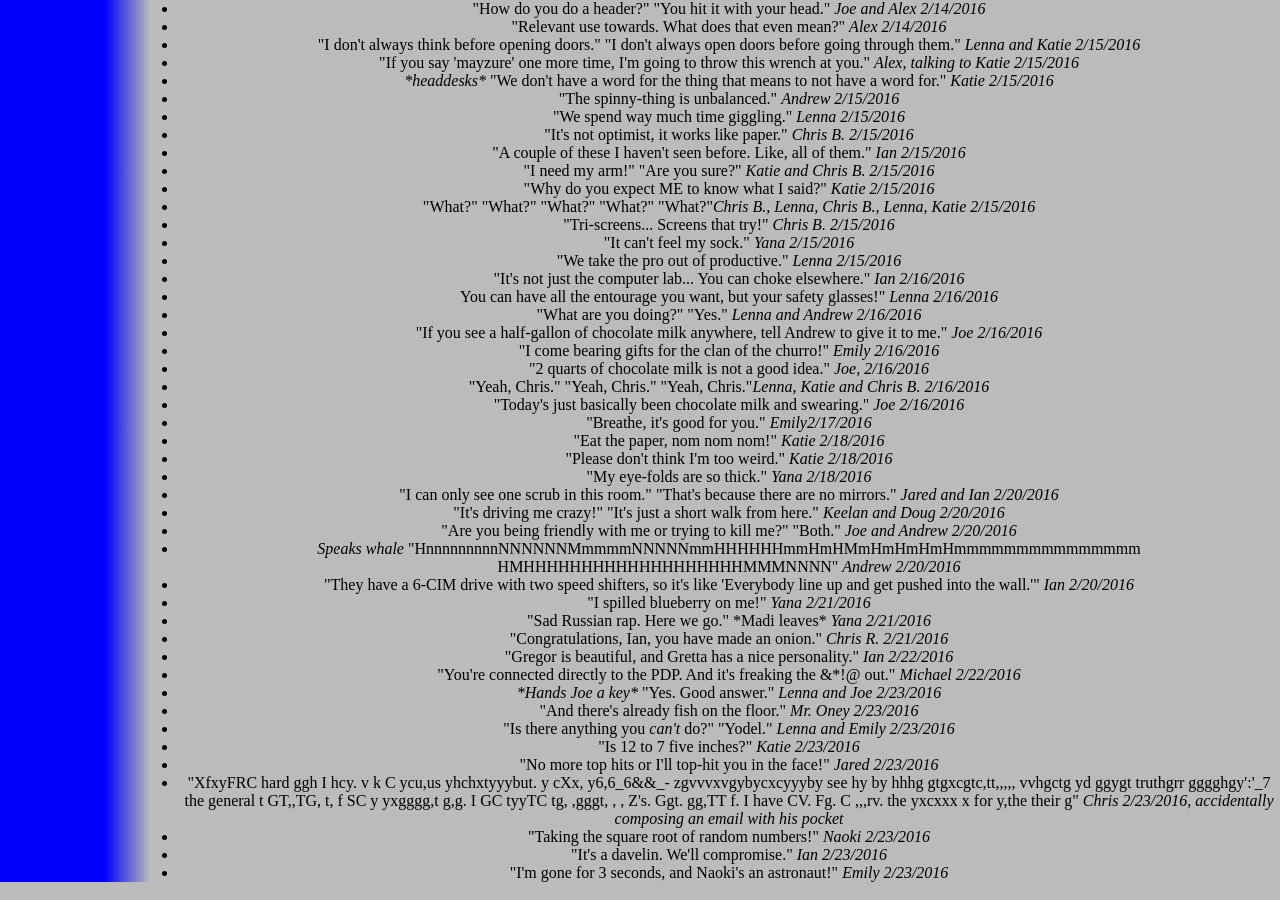
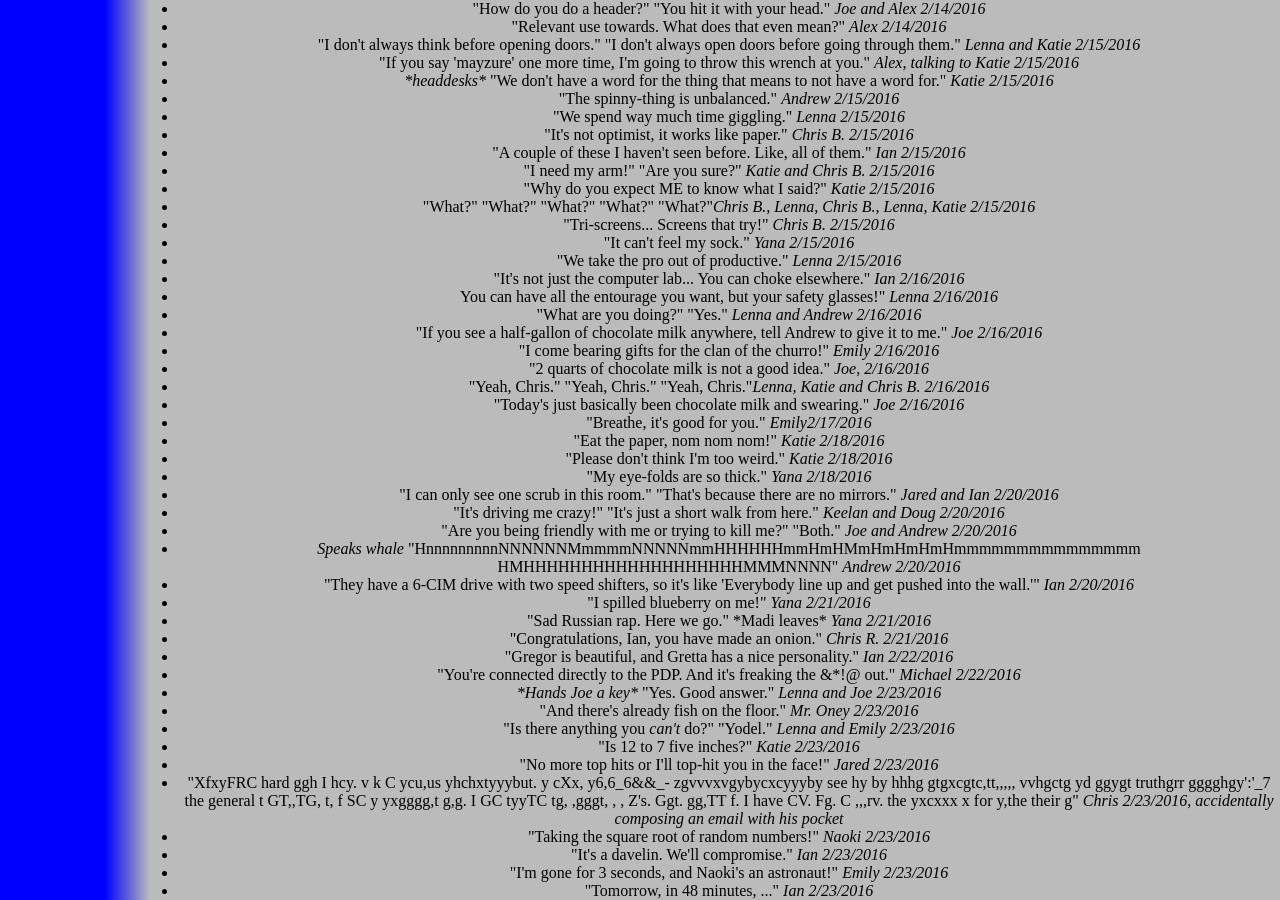
Before and after one commit to katiebugmoon/FRC4131.github.io, a Jekyll site: the page built from media/2016/quotes.html, in a window 1280 px wide and 900 px high, scrolled down 844 px. Built offline with Jekyll 4.4.1, drawn with Linux system fonts in a browser that asks for light colours; nearby versions of some CDN libraries.

Commit message:
Update quotes.html

```diff
--- a/media/2016/quotes.html
+++ b/media/2016/quotes.html
@@ -87,8 +87,9 @@
 	<li>"Is there anything you <i>can't</i> do?" "Yodel." <i>Lenna and Emily 2/23/2016</i></li>
 	<li>"Is 12 to 7 five inches?" <i>Katie 2/23/2016</i></li>
 	<li>"No more top hits or I'll top-hit you in the face!" <i>Jared 2/23/2016</i></li>
-	<li>"XfxyFRC hard ggh I hcy. v k C ycu,us yhchxtyyybut.   y cXx, y6,6_6&&_- zgvvvxvgybycxcyyyby see hy by hhhg gtgxcgtc,tt,,,,, vvhgctg yd ggygt truthgrr gggghgy':'_7 the general t GT,,TG, t,  f SC y  yxgggg,t g,g. I GC tyyTC tg, ,gggt, ,  , Z's. Ggt. gg,TT f. I have CV.  Fg.    C  ,,,rv.   the yxcxxx x for y,the their g" <i>Chris 2/23/2016, accidentally composing an email with his pocket</i></li>
+	<li>"XfxyFRC hard ggh I hcy. v k C ycu,us yhchxtyyybut.   y cXx, y6,6_6&amp;&amp;_- zgvvvxvgybycxcyyyby see hy by hhhg gtgxcgtc,tt,,,,, vvhgctg yd ggygt truthgrr gggghgy':'_7 the general t GT,,TG, t,  f SC y  yxgggg,t g,g. I GC tyyTC tg, ,gggt, ,  , Z's. Ggt. gg,TT f. I have CV.  Fg.    C  ,,,rv.   the yxcxxx x for y,the their g" <i>Chris 2/23/2016, accidentally composing an email with his pocket</i></li>
 	<li>"Taking the square root of random numbers!" <i>Naoki 2/23/2016</i></li>
 	<li>"It's a davelin. We'll compromise." <i>Ian 2/23/2016</i></li>
 	<li>"I'm gone for 3 seconds, and Naoki's an astronaut!" <i>Emily 2/23/2016</i></li>
+	<li>"Tomorrow, in 48 minutes, ..." <i>Ian 2/23/2016</i></li>
 </ul><center>
```
